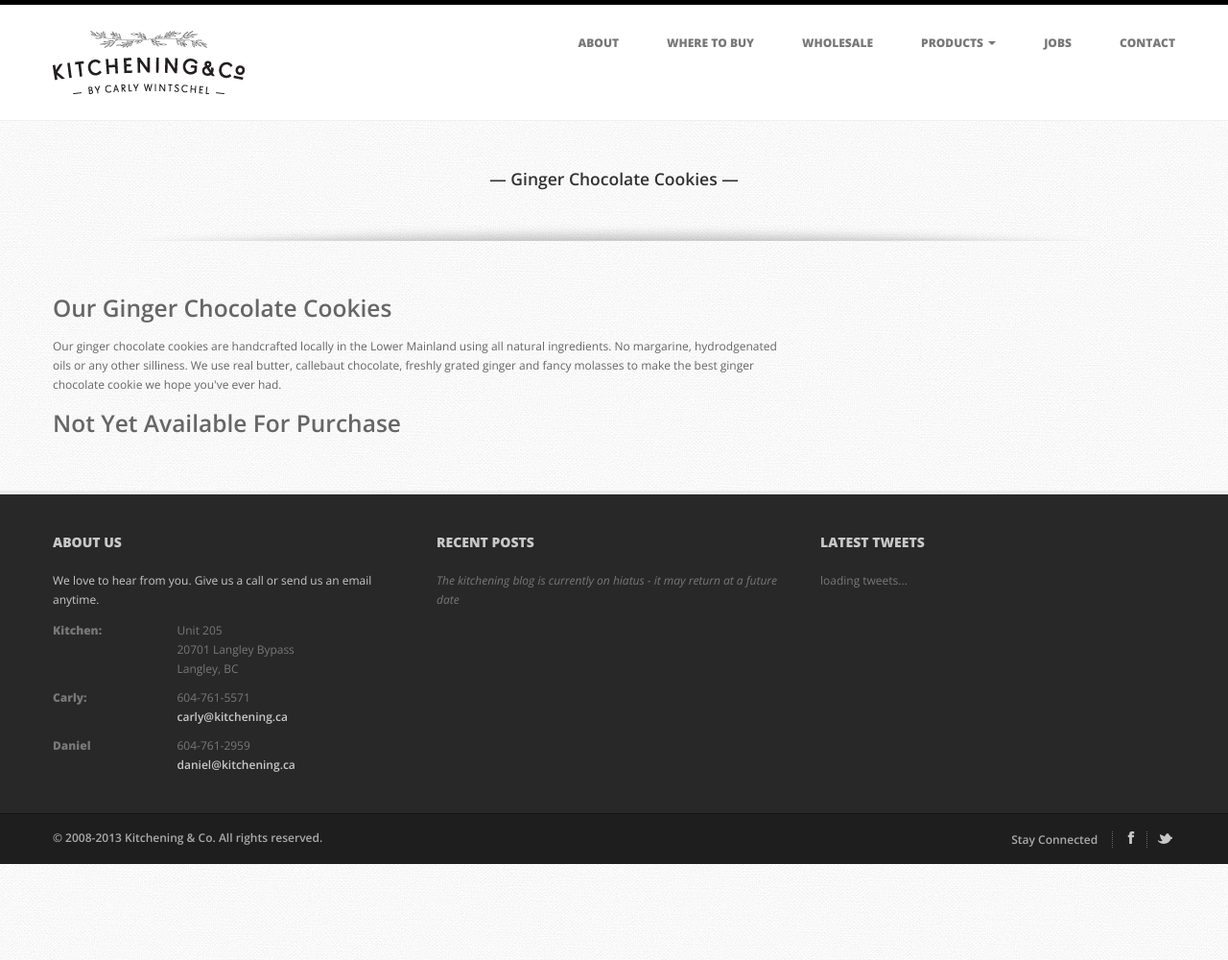
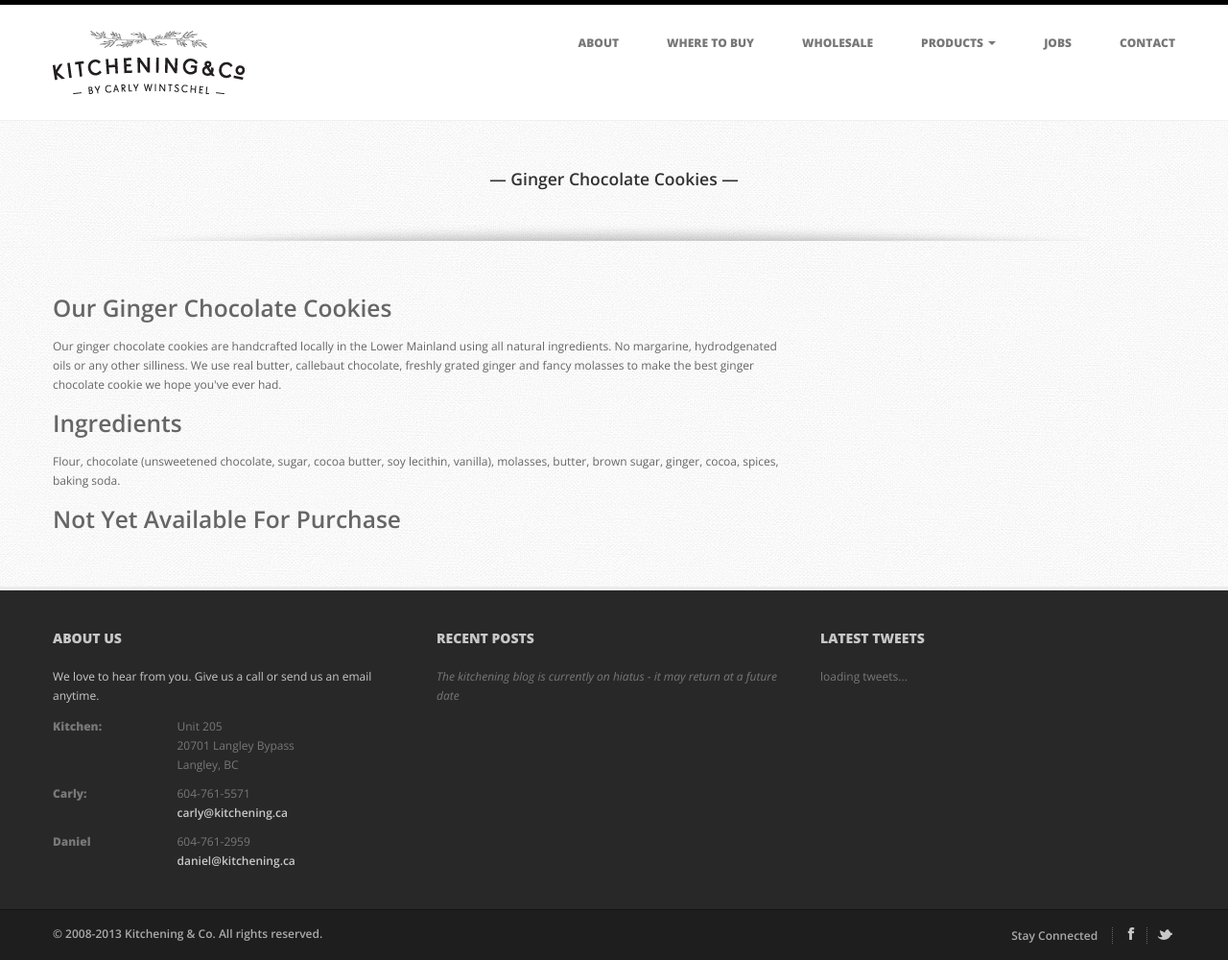
Before and after one commit to kitchening/kitchening.github.io, a Jekyll site: the page built from ginger-chocolate-cookies/index.html, in a window 1280 px wide. Shown: the whole page at 96% size. Built offline with Jekyll 4.4.1, drawn with Linux system fonts in a browser that asks for light colours; before the commit the page ends 900 px from its top, so only the background shows below that.

Commit message:
Ingredients for ginger cookies.

```diff
--- a/ginger-chocolate-cookies/index.html
+++ b/ginger-chocolate-cookies/index.html
@@ -14,6 +14,10 @@
       butter, callebaut chocolate, freshly grated ginger and fancy molasses to make the best
       ginger chocolate cookie we hope you've ever had.</p>
 
+      <h3>Ingredients</h3>
+      <p>Flour, chocolate (unsweetened chocolate, sugar, cocoa butter, soy lecithin, vanilla), molasses,  butter,
+        brown sugar, ginger, cocoa, spices, baking soda.</p>
+
       <h3>Not Yet Available For Purchase</h3>
 
     </div>
```
Also changed, not shown: 10 other files.
